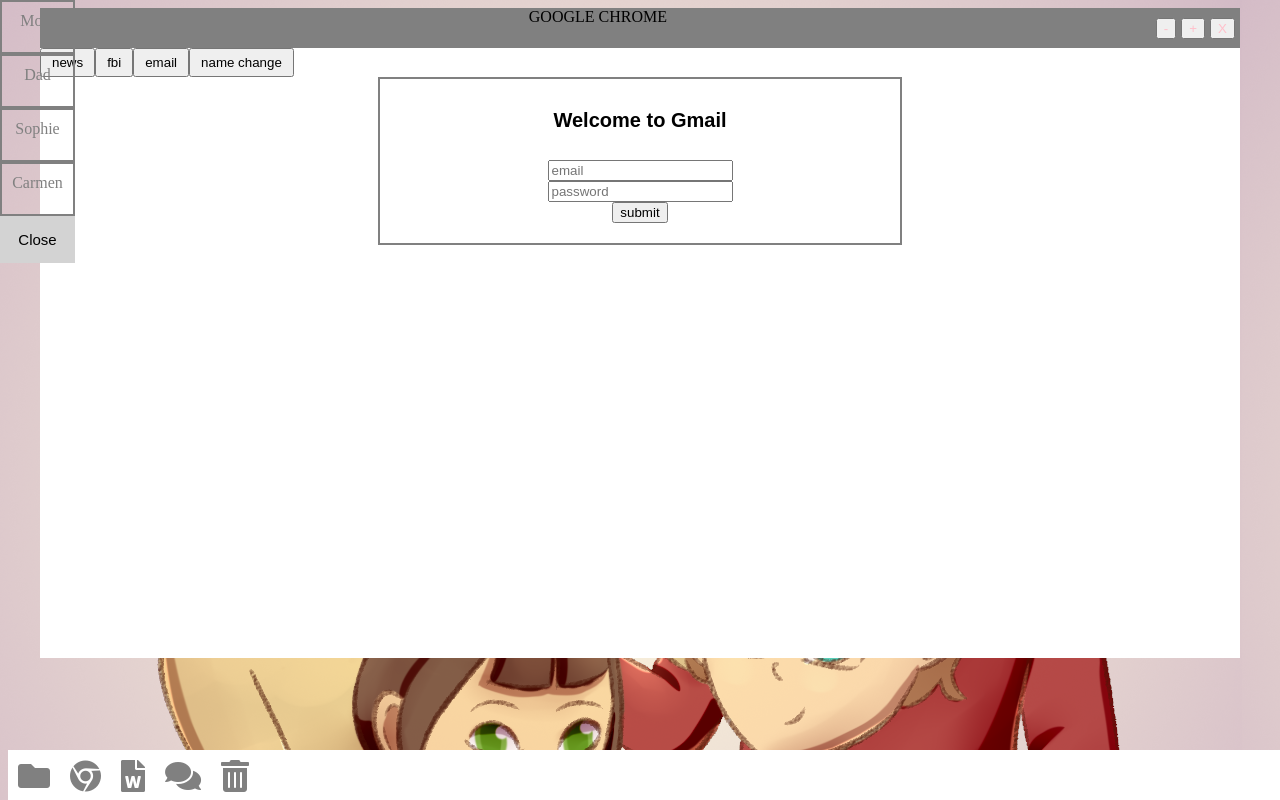
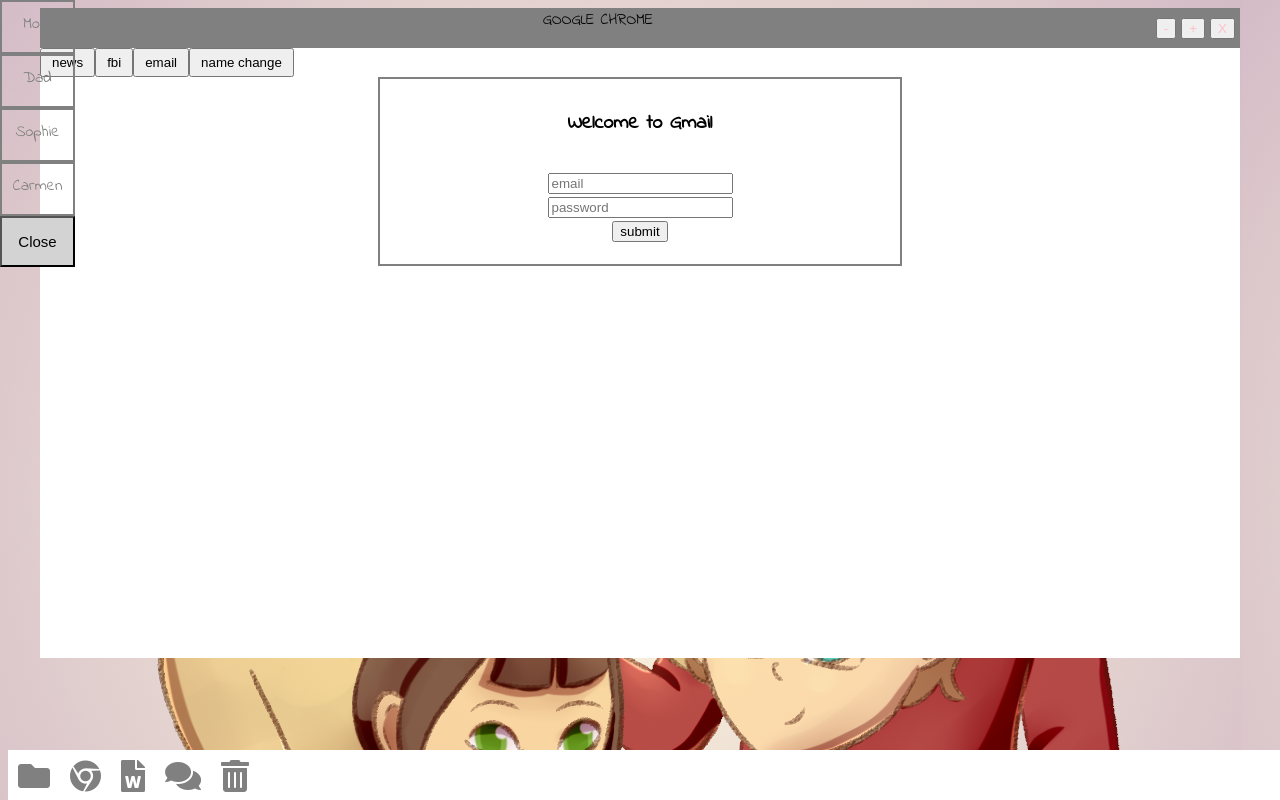
Before and after one commit to hlehv/pointandclick, a React (Create React App) app in the folder client/: page / in a window 1280 px wide. Both pictures are taken after a click on the button "email". Built offline with nearby package versions, Linux system fonts and the light colour scheme.

Commit message:
changed css

```diff
--- a/client/public/index.html
+++ b/client/public/index.html
@@ -8,7 +8,7 @@
       content="width=device-width, initial-scale=1, shrink-to-fit=no"
     />
     <title>React App</title>
-    <link href="https://fonts.googleapis.com/css?family=IBM+Plex+Mono" rel="stylesheet">
+    <link href="https://fonts.googleapis.com/css?family=Indie+Flower" rel="stylesheet">
     <link rel="stylesheet" href="https://use.fontawesome.com/releases/v5.7.2/css/all.css" integrity="sha384-fnmOCqbTlWIlj8LyTjo7mOUStjsKC4pOpQbqyi7RrhN7udi9RwhKkMHpvLbHG9Sr" crossorigin="anonymous">
   </head>
   <body>
--- a/client/src/components/App.css
+++ b/client/src/components/App.css
@@ -0,0 +1,7 @@
+body {
+	font-family: 'Indie Flower', cursive;
+}
+
+button {
+	cursor: pointer;
+}
--- a/client/src/components/App.js
+++ b/client/src/components/App.js
@@ -1,4 +1,5 @@
 import React from "react";
+import './App.css';
 import Sidebar from "./Sidebar/Sidebar";
 import Dock from "./Dock/Dock";
 import Background from "./Background/Background";
--- a/client/src/components/Sidebar/Sidebar.css
+++ b/client/src/components/Sidebar/Sidebar.css
@@ -21,11 +21,10 @@
 .open_close_button{
   background-color: lightgrey;
   width: 100%;
-  border: none;
 
   color: black;
   text-align: center;
-  text-decoration: none;
+  /*text-decoration: none;*/
   font-size: 15px;
   padding: 15px 0px 15px;
 }
--- a/client/src/components/Window/Websites/FBIPage.css
+++ b/client/src/components/Window/Websites/FBIPage.css
@@ -1,6 +1,5 @@
 .fbi-page {
 	padding: 10px;
-	font-family: sans-serif;
 }
 
 .search-page {
--- a/client/src/components/Window/Websites/Gmail/Gmail.css
+++ b/client/src/components/Window/Websites/Gmail/Gmail.css
@@ -1,6 +1,3 @@
-.gmail {
-	font-family: sans-serif;
-}
 
 #login {
 	width: 40%;
--- a/client/src/components/Window/Websites/Gmail/Gmail.js
+++ b/client/src/components/Window/Websites/Gmail/Gmail.js
@@ -15,7 +15,7 @@
 
   render() {
   	return(
-  		  <div class="gmail">
+  		  <div>
           {this.renderContents()}
   			</div>
   	);
--- a/client/src/components/Window/Window.css
+++ b/client/src/components/Window/Window.css
@@ -20,6 +20,7 @@
 	position: absolute;
 	right: 0;
 	bottom: 0;
+	cursor: pointer;
 }
 
 .top-bar {
```
